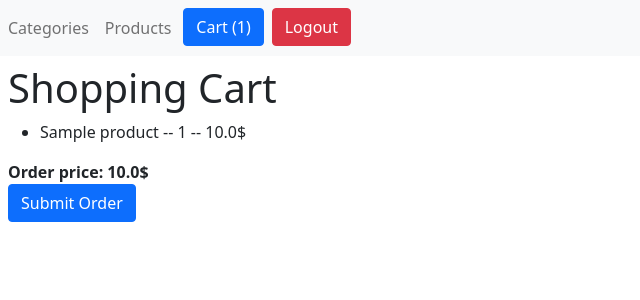
After one commit to buevichd/tms-django, a Django app: page /shop/shopping_cart/ in a window 1280 px wide. The commit adds this page. Shown: the top 300 px of the page, without its empty margins (0-640 px from the left). Run offline with Django 4.2, Linux system fonts and the light colour scheme; a user stored in the database is signed in; tables that the repository leaves empty hold one stand-in row (values such as "Sample post").

Commit message:
Lesson 31. Tasks 1-6

```diff
--- a/mysite/context_processors.py
+++ b/mysite/context_processors.py
@@ -6,6 +6,8 @@ def base_template_context_processor(request):
         base_template = 'polls/base.html'
     elif next.startswith('/articles'):
         base_template = 'articles/base.html'
+    elif next.startswith('/shop'):
+        base_template = 'shop/base.html'
     else:
         base_template = None
     return {'base_template': base_template}
--- a/shop/models.py
+++ b/shop/models.py
@@ -1,12 +1,82 @@
 from django.db import models
+from django.contrib.auth.models import User, AbstractUser
+from django.utils.translation import gettext_lazy as _
 
 
 class Category(models.Model):
     name = models.CharField(max_length=100)
 
+    def __str__(self):
+        return self.name
+
 
 class Product(models.Model):
     name = models.CharField(max_length=100)
     description = models.TextField()
+    price = models.FloatField(default=0.0)
     category = models.ForeignKey(Category, on_delete=models.CASCADE,
                                  related_name='products')
+
+    def __str__(self):
+        return self.name
+
+
+class OrderEntry(models.Model):
+    product = models.ForeignKey(Product, on_delete=models.CASCADE, related_name='+')
+    count = models.IntegerField(default=0)
+    order = models.ForeignKey('Order', on_delete=models.CASCADE, related_name='order_entries')
+
+    def __str__(self):
+        return f'{self.product} - {self.count}'
+
+    @property
+    def price(self):
+        return self.product.price * self.count
+
+
+class OrderStatus(models.TextChoices):
+    INITIAL = "IN", _("Initial")
+    COMPLETED = "CO", _("Completed")
+    DELIVERED = "DE", _("Delivered")
+
+
+class Order(models.Model):
+    profile = models.ForeignKey('Profile', on_delete=models.CASCADE, related_name='orders')
+    status = models.CharField(max_length=2, choices=OrderStatus.choices,
+                              default=OrderStatus.INITIAL)
+
+    def __str__(self):
+        return f'id:{self.id} - {self.profile} - {self.status}'
+
+    def add_product(self, product: Product):
+        order_entry = self.order_entries.filter(product=product).first()
+        if not order_entry:
+            order_entry = OrderEntry(product=product, count=0, order=self)
+        order_entry.count += 1
+        order_entry.save()
+
+    @property
+    def price(self):
+        return sum(order_entry.price for order_entry in self.order_entries.all())
+
+    @property
+    def product_count(self):
+        return sum(order_entry.count for order_entry in self.order_entries.all())
+
+    def is_empty(self):
+        return not self.order_entries.exists()
+
+
+class Profile(models.Model):
+    user = models.OneToOneField(User, on_delete=models.CASCADE)
+    shopping_cart = models.OneToOneField(Order, on_delete=models.SET_NULL,
+                                         null=True, blank=True, related_name='+')
+
+    def __str__(self):
+        return str(self.user)
+
+    def ensure_shopping_cart(self):
+        if not self.shopping_cart:
+            self.shopping_cart = Order.objects.create(profile=self)
+            self.save()
+        return self.shopping_cart
--- a/shop/templates/shop/base.html
+++ b/shop/templates/shop/base.html
@@ -3,9 +3,46 @@
 <head>
     <meta charset="UTF-8">
     <title>Shop</title>
+    <link href="https://cdn.jsdelivr.net/npm/bootstrap@5.1.3/dist/css/bootstrap.min.css"
+          rel="stylesheet"
+          integrity="sha384-1BmE4kWBq78iYhFldvKuhfTAU6auU8tT94WrHftjDbrCEXSU1oBoqyl2QvZ6jIW3"
+          crossorigin="anonymous">
 </head>
 <body>
-<a href="{% url 'shop:index' %}">Go to main page</a>
-{% block body %}{% endblock %}
+
+<nav class="navbar navbar-expand-lg navbar-light bg-light">
+    <ul class="navbar-nav mr-auto">
+        <li class="nav-item">
+            <a class="nav-link" href="{% url 'shop:categories' %}">Categories</a>
+        </li>
+        <li class="nav-item">
+            <a class="nav-link" href="{% url 'shop:products' %}">Products</a>
+        </li>
+        {% if user.is_authenticated %}
+            <li class="nav-item px-1">
+                <a href="{% url 'shop:shopping_cart' %}" class="btn btn-primary">
+                    Cart ({{ user.profile.shopping_cart.product_count }})
+                </a>
+            </li>
+        {% endif %}
+        <li class="nav-item px-1">
+            {% if user.is_authenticated %}
+                <form action="{% url 'logout' %}?next={{ request.path }}" method="post"
+                      class="">
+                    {% csrf_token %}
+                    <input type="submit" value="Logout" class="btn btn-danger"/>
+                </form>
+            {% else %}
+                <a href="{% url 'login' %}?next={{ request.path }}"
+                   class="btn btn-info">Login</a>
+            {% endif %}
+        </li>
+    </ul>
+</nav>
+
+<div class="m-2">
+    {% block body %}{% endblock %}
+</div>
+
 </body>
 </html>
--- /dev/null
+++ b/shop/templates/shop/shopping_cart.html
@@ -0,0 +1,26 @@
+{% extends 'shop/base.html' %}
+
+{% block body %}
+
+    <h1>Shopping Cart</h1>
+
+    <ul>
+        {% for order_entry in user.profile.shopping_cart.order_entries.all %}
+            <li>
+                {{ order_entry.product.name }} -- {{ order_entry.count }} -- {{ order_entry.price }}$
+            </li>
+        {% endfor %}
+    </ul>
+
+    {% if user.profile.shopping_cart.is_empty %}
+        <i>Shopping cart is empty</i>
+    {% else %}
+        <b>Order price: {{ user.profile.shopping_cart.price }}$</b>
+
+        <form action="{% url 'shop:submit_order' %}" action="post">
+            {% csrf_token %}
+            <input type="submit" value="Submit Order" class="btn btn-primary">
+        </form>
+    {% endif %}
+
+{% endblock %}
--- a/shop/urls.py
+++ b/shop/urls.py
@@ -4,7 +4,11 @@ from . import views
 
 app_name = 'shop'
 urlpatterns = [
-    path('', views.index, name='index'),
+    path('categories/', views.categories_view, name='categories'),
     path('category/<int:category_id>', views.category_detail, name='category_detail'),
+    path('products/', views.products_view, name='products'),
     path('product/<int:product_id>', views.product_detail, name='product_detail'),
+    path('add_to_cart/', views.add_to_cart, name='add_to_cart'),
+    path('shopping_cart/', views.shopping_cart, name='shopping_cart'),
+    path('submit_order/', views.submit_order, name='submit_order'),
 ]
--- a/shop/views.py
+++ b/shop/views.py
@@ -1,9 +1,12 @@
-from django.shortcuts import render, get_object_or_404
+from django.contrib.auth.decorators import login_required
+from django.http import HttpResponseRedirect
+from django.shortcuts import render, get_object_or_404, redirect
+from django.urls import reverse
 
-from .models import Category, Product
+from .models import Category, Product, Order, OrderStatus
 
 
-def index(request):
+def categories_view(request):
     return render(request, 'shop/index.html', {
         'categories': Category.objects.all(),
     })
@@ -15,7 +18,42 @@ def category_detail(request, category_id: int):
     })
 
 
+def products_view(request):
+    return render(request, 'shop/products.html', {
+        'products': Product.objects.all(),
+    })
+
+
 def product_detail(request, product_id: int):
     return render(request, 'shop/product_detail.html', {
         'product': get_object_or_404(Product, id=product_id),
     })
+
+
+def add_to_cart(request):
+    assert request.method == 'POST'
+    product_id = request.POST['product_id']
+    if not request.user.is_authenticated:
+        product_url = reverse('shop:product_detail', args=[product_id])
+        redirect_url = reverse('login') + '?next=' + product_url
+        return HttpResponseRedirect(redirect_url)
+    product = get_object_or_404(Product, id=product_id)
+    request.user.profile.ensure_shopping_cart().add_product(product)
+    return redirect('shop:product_detail', product_id)
+
+
+@login_required
+def shopping_cart(request):
+    request.user.profile.ensure_shopping_cart()
+    return render(request, 'shop/shopping_cart.html')
+
+
+@login_required
+def submit_order(request):
+    profile = request.user.profile
+    order = profile.shopping_cart
+    order.status = OrderStatus.COMPLETED
+    order.save()
+    profile.shopping_cart = Order.objects.create(profile=profile)
+    profile.save()
+    return render(request, 'shop/order_successfully_submitted.html', {'order': order})
```
Also changed, not shown: shop/admin.py (+55 -3 lines), shop/templates/shop/order_successfully_submitted.html (added, +9 -0 lines), shop/templates/shop/product_detail.html (+6 -1 lines), shop/templates/shop/products.html (added, +10 -0 lines), templates/404.html (added, +12 -0 lines), shop/migrations/0002_order_profile_orderentry_order_profile.py (added), shop/migrations/0003_alter_profile_shopping_cart.py (added), shop/migrations/0004_alter_profile_shopping_cart.py (added), shop/migrations/0005_product_price.py (added), shop/migrations/0006_order_status.py (added), shop/migrations/0007_orderentry_order.py (added), shop/migrations/0008_alter_order_status.py (added).
